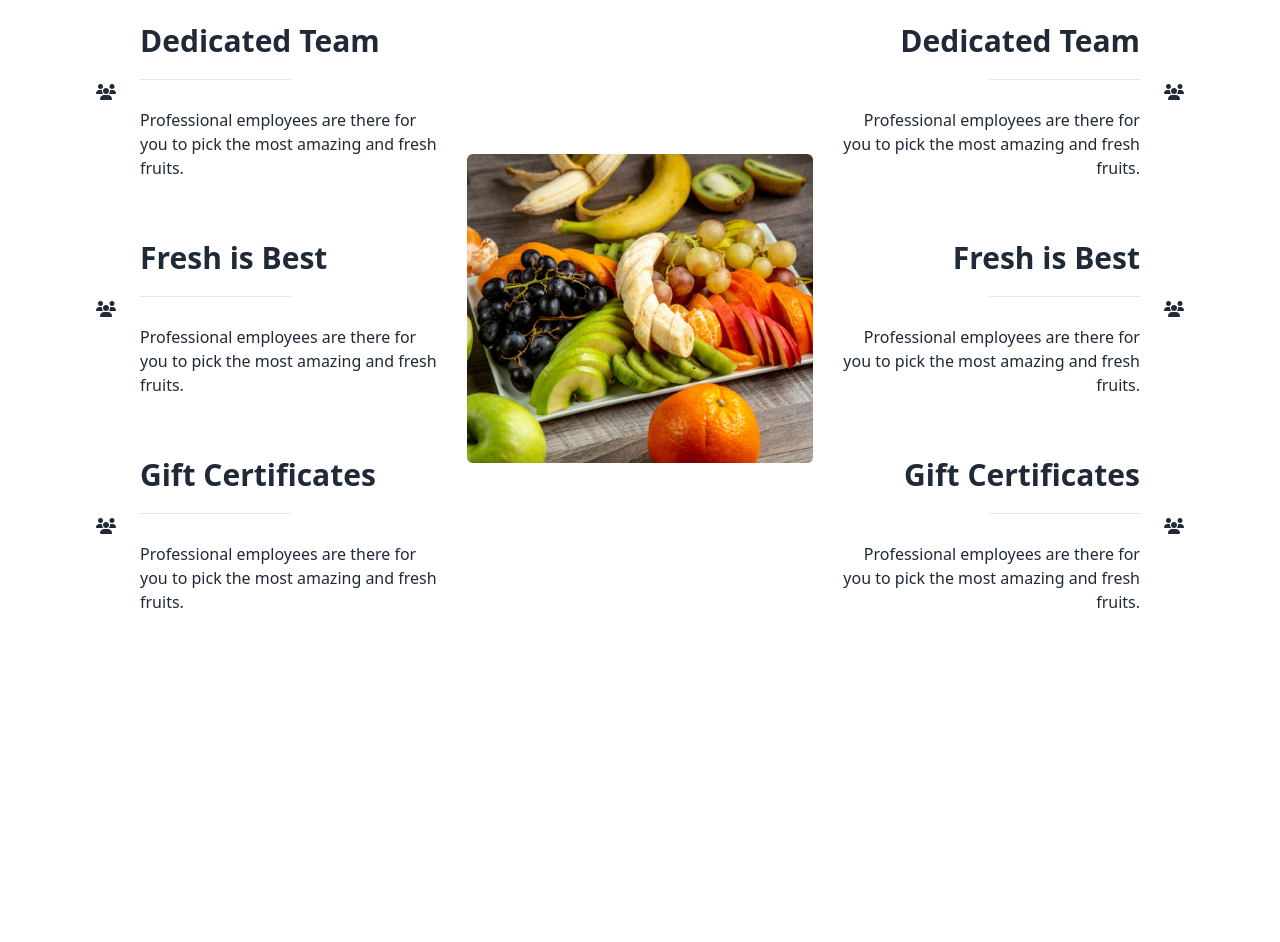
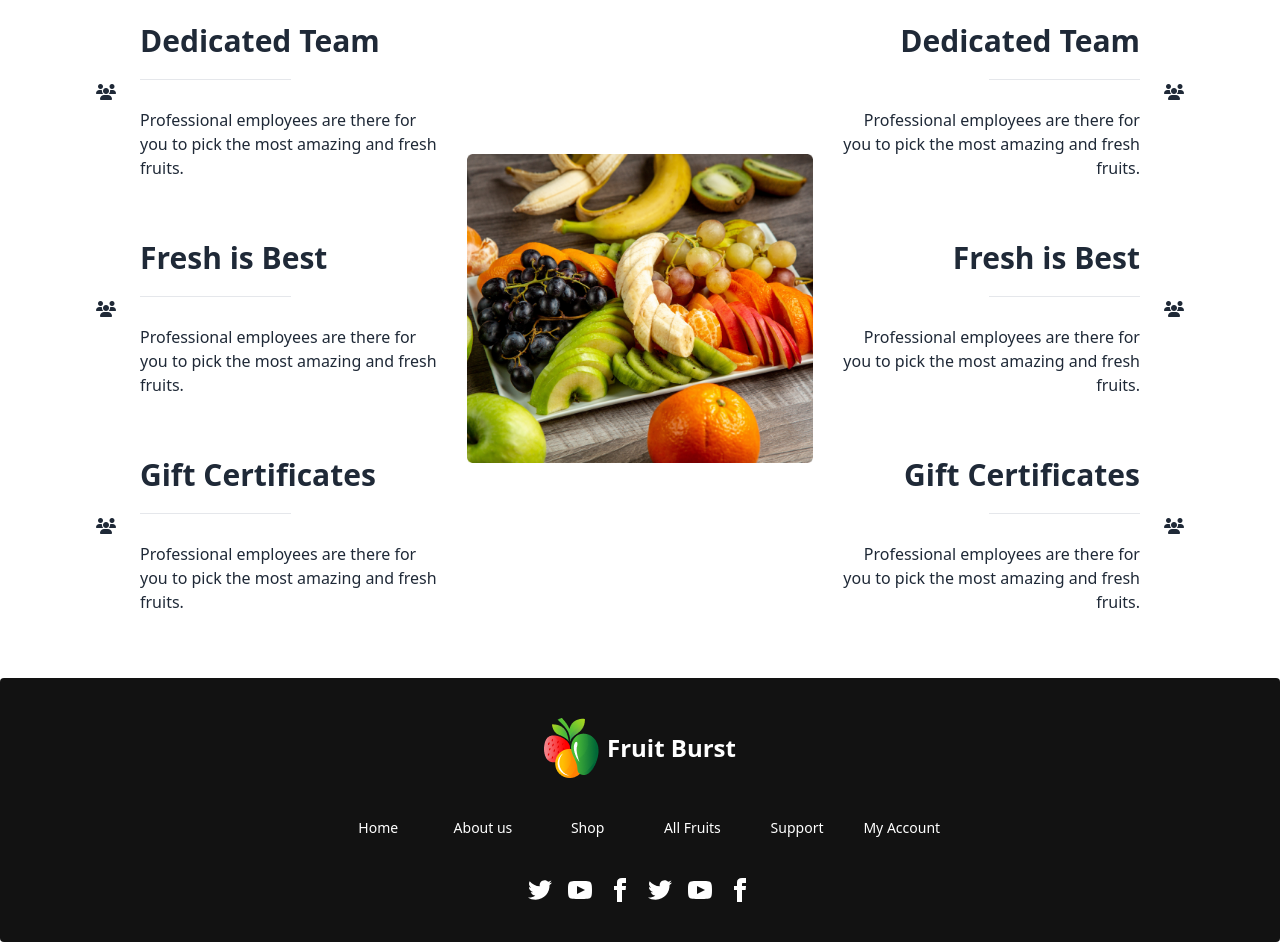
Before and after one commit to leeon11/fruits-brust, a plain HTML site: page index.html in a window 1280 px wide. Shown: the part 3284-4226 px from the top of the page. Before the commit the page ends 3898 px from the top, so only its background shows below. Drawn offline with nearby package versions, Linux system fonts and the light colour scheme.

Commit message:
finished footer section

```diff
--- a/index.html
+++ b/index.html
@@ -627,6 +627,64 @@
 
    </main>
 
+   <!-- footer section -->
+
+   <footer class="footer footer-center mt-16 p-10 bg-[#121212] text-white text-base-content rounded">
+    <div class="flex items-center">
+        <img src="./images/logo.png" alt="">
+        <h2 class="text-2xl font-bold">Fruit Burst</h2>
+    </div>
+    <div class="grid grid-cols-3 lg:grid-cols-6 gap-7">
+        <a class="link link-hover">Home</a>
+        <a class="link link-hover">About us</a>
+        <a class="link link-hover">Shop</a>
+        <a class="link link-hover">All Fruits</a>
+        <a class="link link-hover">Support</a>
+        <a class="link link-hover">My Account</a>
+    </div>
+    <div>
+        <div class="grid grid-cols-6 lg:grid-cols-6 gap-4">
+            <a><svg xmlns="http://www.w3.org/2000/svg" width="24" height="24" viewBox="0 0 24 24"
+                    class="fill-current">
+                    <path
+                        d="M24 4.557c-.883.392-1.832.656-2.828.775 1.017-.609 1.798-1.574 2.165-2.724-.951.564-2.005.974-3.127 1.195-.897-.957-2.178-1.555-3.594-1.555-3.179 0-5.515 2.966-4.797 6.045-4.091-.205-7.719-2.165-10.148-5.144-1.29 2.213-.669 5.108 1.523 6.574-.806-.026-1.566-.247-2.229-.616-.054 2.281 1.581 4.415 3.949 4.89-.693.188-1.452.232-2.224.084.626 1.956 2.444 3.379 4.6 3.419-2.07 1.623-4.678 2.348-7.29 2.04 2.179 1.397 4.768 2.212 7.548 2.212 9.142 0 14.307-7.721 13.995-14.646.962-.695 1.797-1.562 2.457-2.549z">
+                    </path>
+                </svg></a>
+            <a><svg xmlns="http://www.w3.org/2000/svg" width="24" height="24" viewBox="0 0 24 24"
+                    class="fill-current">
+                    <path
+                        d="M19.615 3.184c-3.604-.246-11.631-.245-15.23 0-3.897.266-4.356 2.62-4.385 8.816.029 6.185.484 8.549 4.385 8.816 3.6.245 11.626.246 15.23 0 3.897-.266 4.356-2.62 4.385-8.816-.029-6.185-.484-8.549-4.385-8.816zm-10.615 12.816v-8l8 3.993-8 4.007z">
+                    </path>
+                </svg></a>
+            <a><svg xmlns="http://www.w3.org/2000/svg" width="24" height="24" viewBox="0 0 24 24"
+                    class="fill-current">
+                    <path
+                        d="M9 8h-3v4h3v12h5v-12h3.642l.358-4h-4v-1.667c0-.955.192-1.333 1.115-1.333h2.885v-5h-3.808c-3.596 0-5.192 1.583-5.192 4.615v3.385z">
+                    </path>
+                </svg></a>
+            <a><svg xmlns="http://www.w3.org/2000/svg" width="24" height="24" viewBox="0 0 24 24"
+                    class="fill-current">
+                    <path
+                        d="M24 4.557c-.883.392-1.832.656-2.828.775 1.017-.609 1.798-1.574 2.165-2.724-.951.564-2.005.974-3.127 1.195-.897-.957-2.178-1.555-3.594-1.555-3.179 0-5.515 2.966-4.797 6.045-4.091-.205-7.719-2.165-10.148-5.144-1.29 2.213-.669 5.108 1.523 6.574-.806-.026-1.566-.247-2.229-.616-.054 2.281 1.581 4.415 3.949 4.89-.693.188-1.452.232-2.224.084.626 1.956 2.444 3.379 4.6 3.419-2.07 1.623-4.678 2.348-7.29 2.04 2.179 1.397 4.768 2.212 7.548 2.212 9.142 0 14.307-7.721 13.995-14.646.962-.695 1.797-1.562 2.457-2.549z">
+                    </path>
+                </svg></a>
+            <a><svg xmlns="http://www.w3.org/2000/svg" width="24" height="24" viewBox="0 0 24 24"
+                    class="fill-current">
+                    <path
+                        d="M19.615 3.184c-3.604-.246-11.631-.245-15.23 0-3.897.266-4.356 2.62-4.385 8.816.029 6.185.484 8.549 4.385 8.816 3.6.245 11.626.246 15.23 0 3.897-.266 4.356-2.62 4.385-8.816-.029-6.185-.484-8.549-4.385-8.816zm-10.615 12.816v-8l8 3.993-8 4.007z">
+                    </path>
+                </svg></a>
+            <a><svg xmlns="http://www.w3.org/2000/svg" width="24" height="24" viewBox="0 0 24 24"
+                    class="fill-current">
+                    <path
+                        d="M9 8h-3v4h3v12h5v-12h3.642l.358-4h-4v-1.667c0-.955.192-1.333 1.115-1.333h2.885v-5h-3.808c-3.596 0-5.192 1.583-5.192 4.615v3.385z">
+                    </path>
+                </svg></a>
+        </div>
+    </div>
+
+</footer>
+
 
 </body>
 
```
